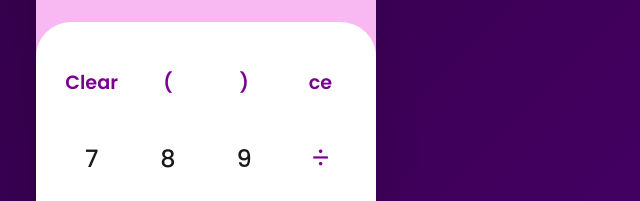
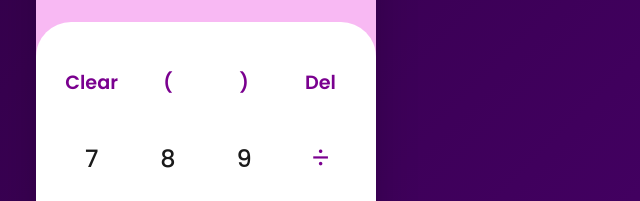
Before and after one commit to UnknownBuilder/practice_calculator, a plain HTML site: page index.html in a window 1280 px wide. Shown: the part 206-407 px from the top of the page, 434-1074 px from the left. Drawn offline with Linux system fonts and the light colour scheme.

Commit message:
updated html document to correct the delete button from ce to del

```diff
--- a/index.html
+++ b/index.html
@@ -21,7 +21,7 @@
             <button class="btn btn-top" data-action="clear">Clear</button>
             <button class="btn btn-top" data-parenthesis>(</button>
             <button class="btn btn-top" data-parenthesis>)</button>
-            <button class="btn btn-top" data-action="delete">ce</button>
+            <button class="btn btn-top" data-action="delete">Del</button>
 
             <button class="btn" data-number>7</button>
             <button class="btn" data-number>8</button>
```
